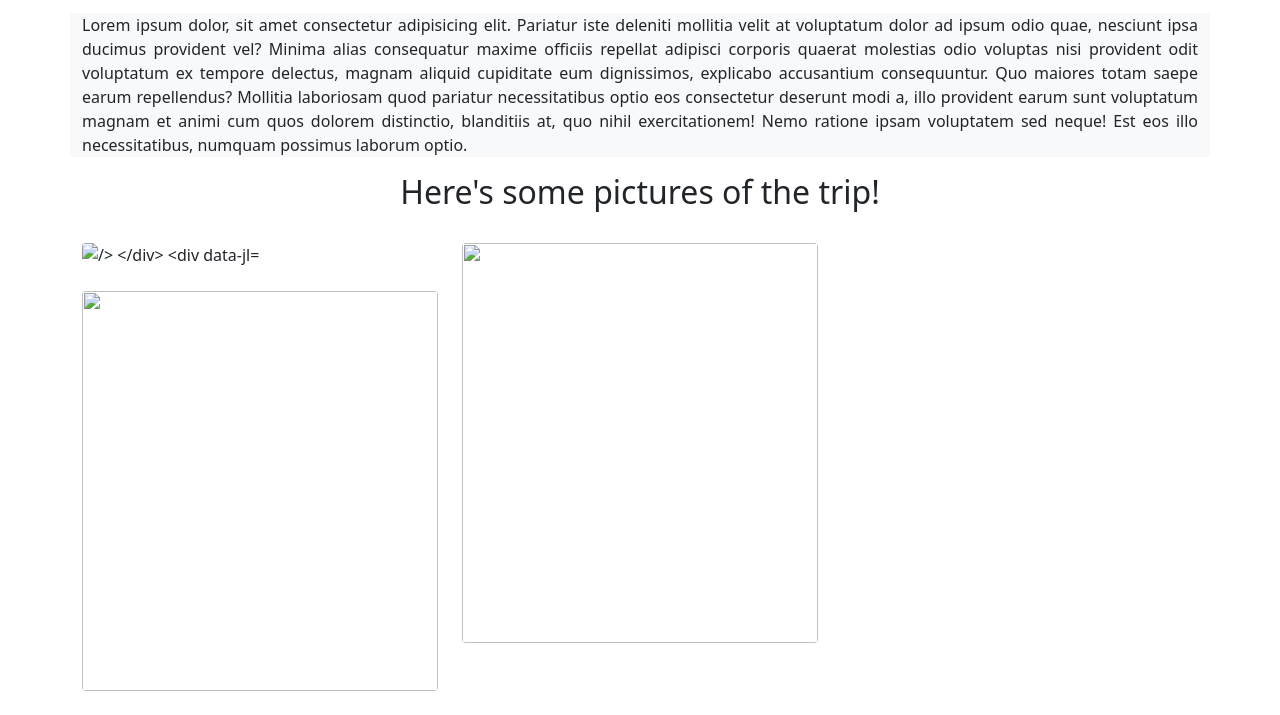
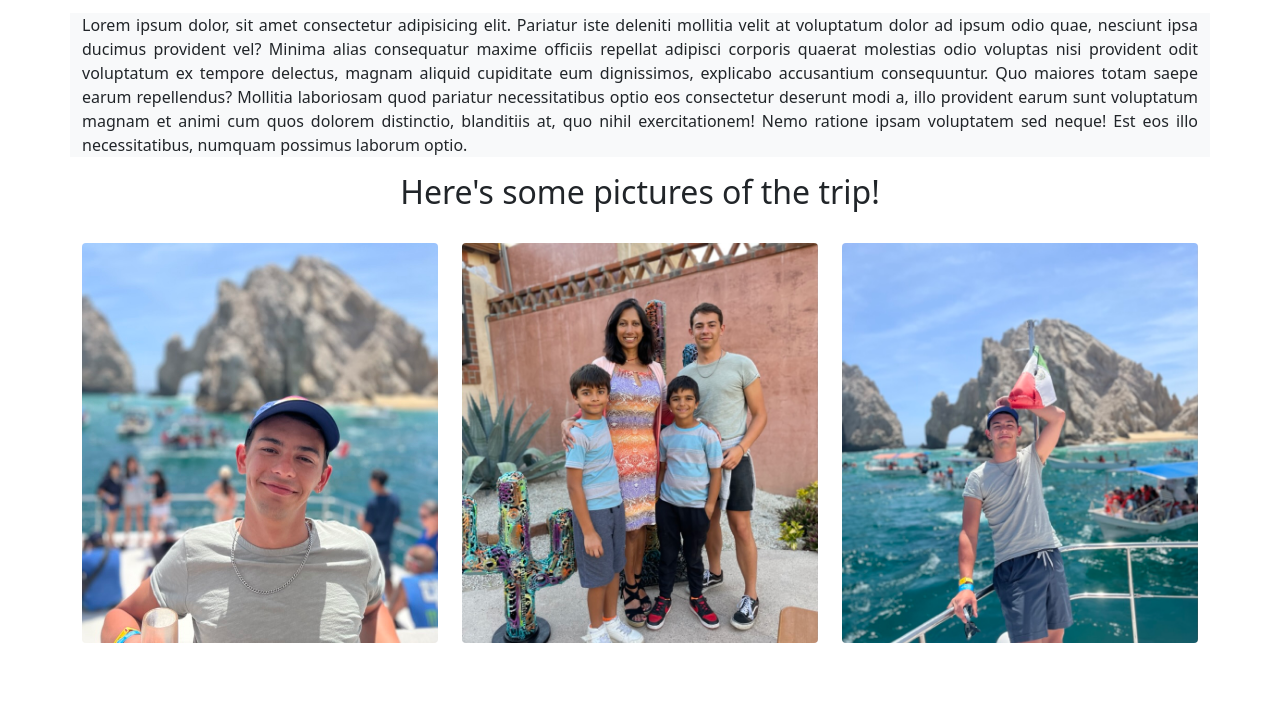
Before and after one commit to emmabonafede/PF-Bonafede, a plain HTML site: page html/mexico.html in a window 1280 px wide. Shown: the part 835-1550 px from the top of the page. After the commit the page ends 1502 px from the top, so only its background shows below. Drawn offline with nearby package versions, Linux system fonts and the light colour scheme.

Commit message:
links fixed

```diff
--- a/css/styles.css
+++ b/css/styles.css
@@ -85,7 +85,7 @@ body{
     align-items: center;
     height: 400px;
     min-height: 105px;
-    background-image: url(./resources/mexicobg.jpg);
+    background-image: url(/resources/mexicobg.jpg);
     background-size: cover;
     background-position: center;
     overflow: hidden;}
@@ -103,7 +103,7 @@ h1{
         align-items: center;
         height: 400px;
         min-height: 105px;
-        background-image: url(./resources/sanfranbg.jpg);
+        background-image: url(/resources/sanfranbg.jpg);
         background-size: cover;
         background-position: center;
         overflow: hidden;}
--- a/html/mexico.html
+++ b/html/mexico.html
@@ -76,27 +76,27 @@
   <div class="row">
       <div class="col-lg-4 col-md-12 mb-4 mb-lg-0">
         <img
-            src="./resources/images/mexicopic1.jpeg"
+          src="/resources/images/mexicopic1.jpeg"
           class="w-100 shadow-1-strong rounded mb-4"
-            alt="
+          alt="sf"
         />
 
       </div>
 
       <div class="col-lg-4 mb-4 mb-lg-0">
         <img
-            src="./resources/images/mexicopic2.jpeg"
+          src="/resources/images/mexicopic2.jpeg"
           class="w-100 shadow-1-strong rounded mb-4"
-            alt=""
+          alt="sf"
         />
 
       </div>
 
       <div class="col-lg-4 mb-4 mb-lg-0">
         <img
-            src="./resources/images/mexicopic3.jpeg"
+          src="/resources/images/mexicopic3.jpeg"
           class="w-100 shadow-1-strong rounded mb-4"
-            alt=""
+          alt="sf"
         />
     </div>
       <!-- Gallery -->
```
Also changed, not shown: html/sanfrancisco.html (+3 -3 lines), index.html (+2 -2 lines). Lines whose indentation alone changed are shown as unchanged.
